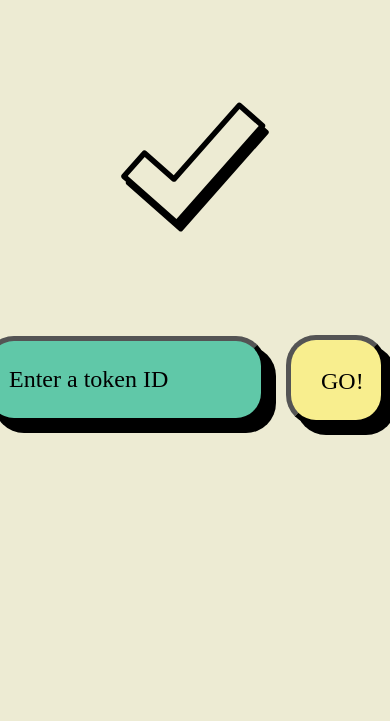
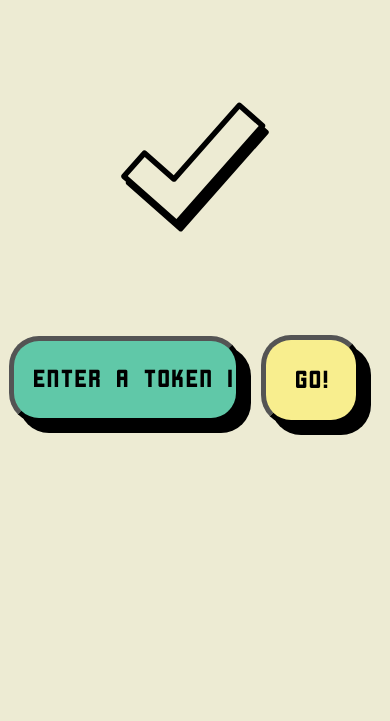
Before and after one commit to hBrainsnft/Verify-Token-ID, a plain HTML site: page index.html in a window 390 px wide. Shown: the top 721 px of the page. Drawn offline with Linux system fonts and the light colour scheme.

Commit message:
Update style.css

```diff
--- a/style.css
+++ b/style.css
@@ -1,6 +1,6 @@
 
 @font-face {
-  font-family: myFirstFont;
+  font-family: Cornerstone;
   src: url(Cornerstone.ttf);
 }
 
@@ -257,7 +257,7 @@ h2 {
 #myInput {
   background-color: #60c8a8;
   height: 75px;
-  width: 250px;
+  width: 200px;
   padding-left: 20px;
   margin-right: 20px;
   border-style: outset;
```
